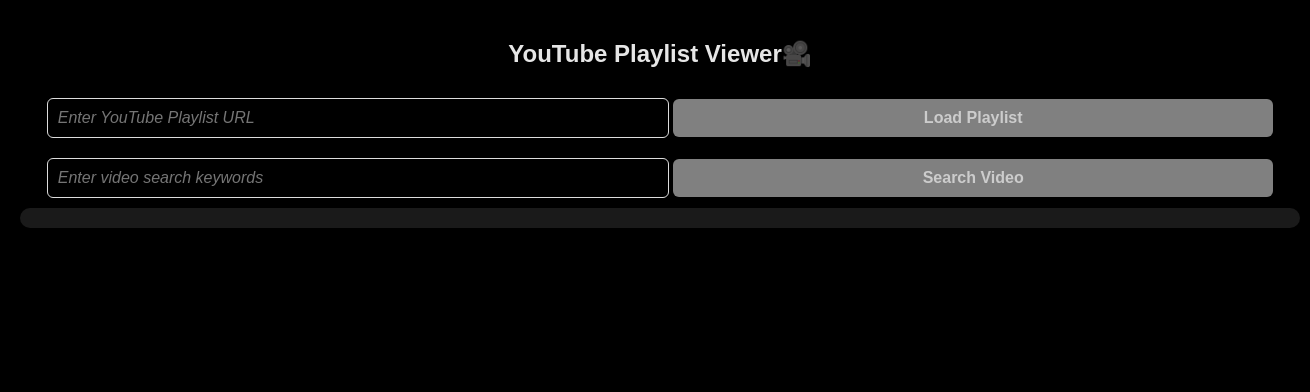
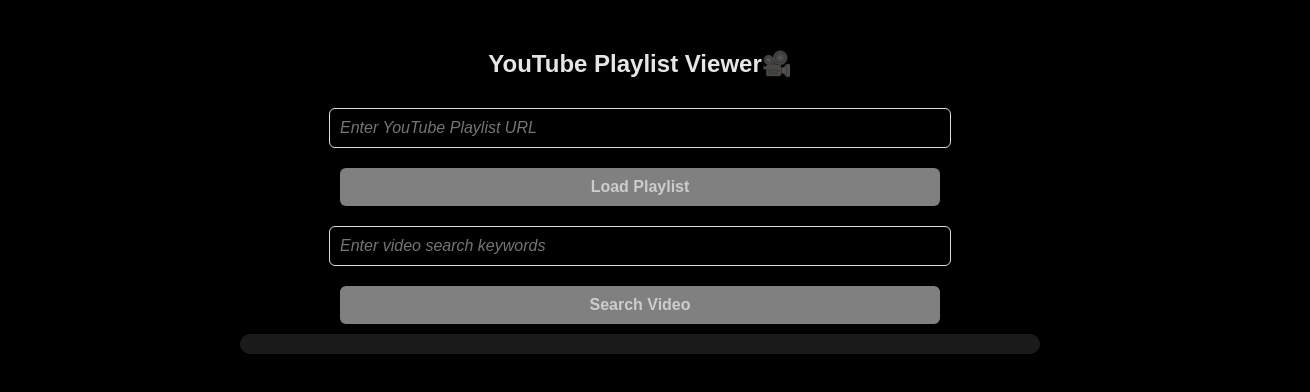
Before and after one commit to nreta/youtube-api, a plain HTML site: page templates/index.html in a window 1280 px wide. Shown: the whole page, 1310 px wide, since content can reach past the window. Drawn offline with Linux system fonts and the light colour scheme.

Commit message:
Update index.html

```diff
--- a/templates/index.html
+++ b/templates/index.html
@@ -15,9 +15,10 @@
       }
 
       .container {
-        width: 100%;
+        width: 90%; /* Responsive width */
+        max-width: 800px; /* Set a max width for larger screens */
         padding: 10px;
-        margin:10px;
+        margin: 20px auto; /* Center container horizontally */
       }
 
       h1 {
```
